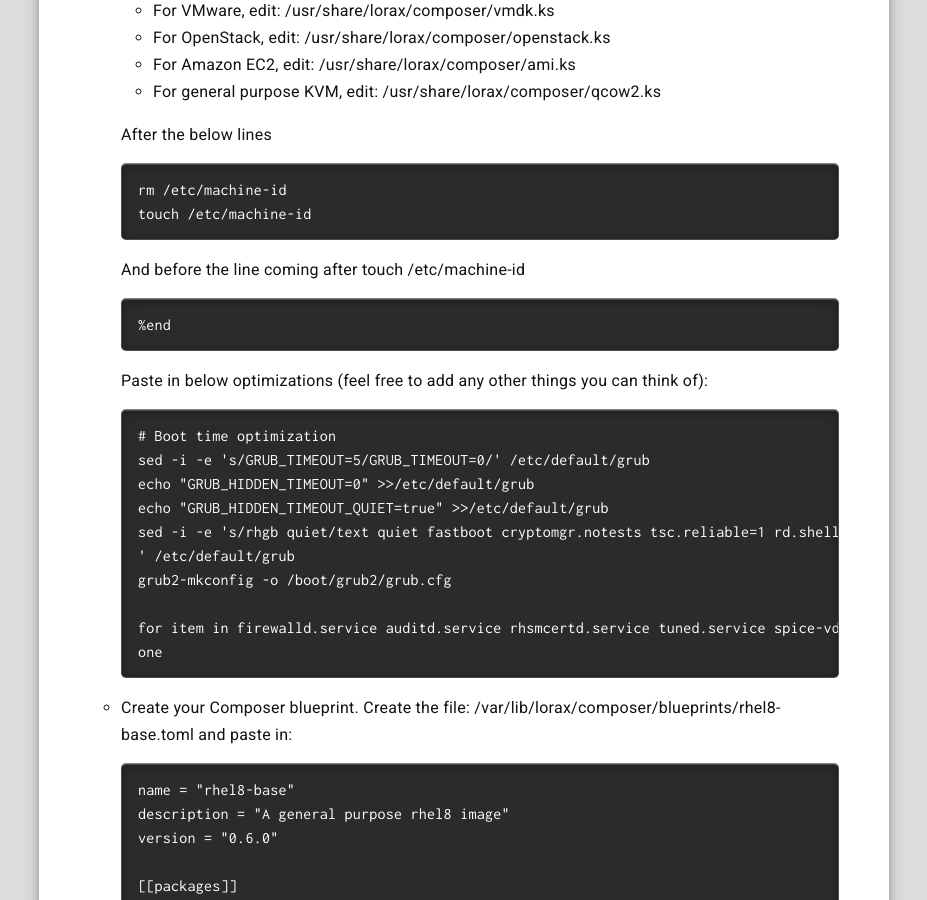
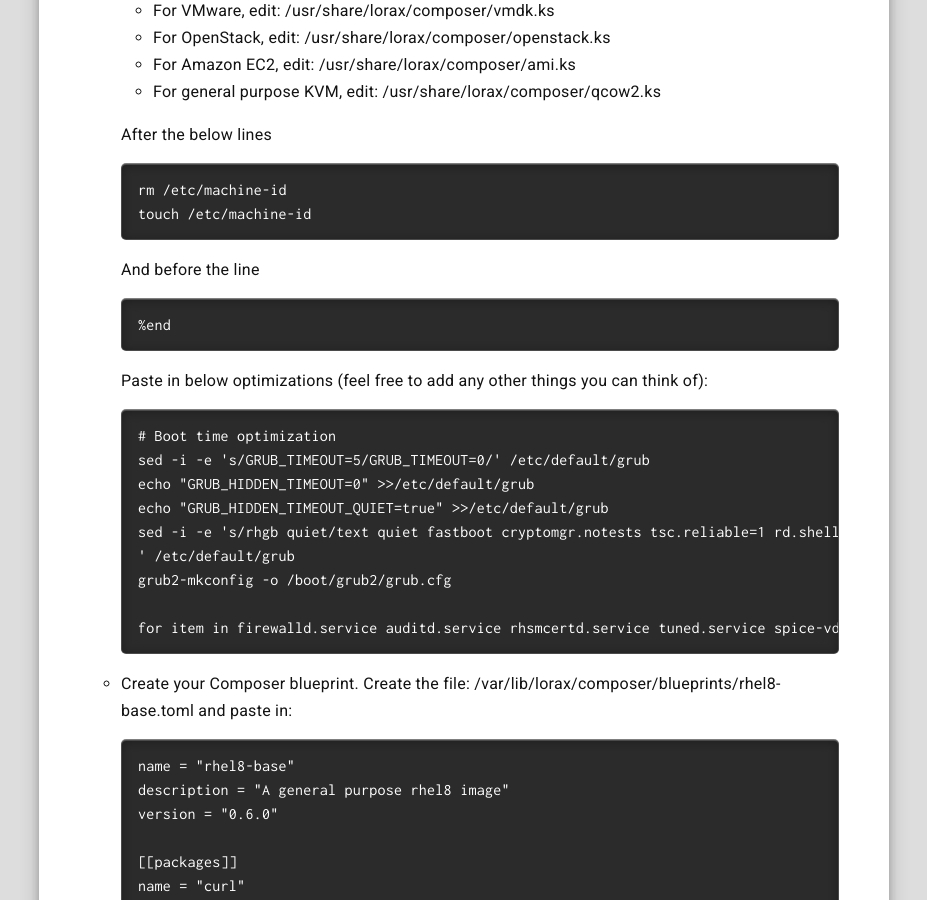
Before and after one commit to RedHatNordicsSA/RedHatNordicsSA.github.io, a Jekyll site: the page built from _posts/2019-04-24-rhel8-really-fast.markdown, in a window 1280 px wide and 900 px high, scrolled down 3024 px. Shown: the whole window, without its empty margins (176-1103 px from the left). Built offline with Jekyll 4.4.1, drawn with Linux system fonts in a browser that asks for light colours.

Commit message:
minor sentence difference

````diff
--- a/_posts/2019-04-24-rhel8-really-fast.markdown
+++ b/_posts/2019-04-24-rhel8-really-fast.markdown
@@ -133,7 +133,7 @@
   touch /etc/machine-id
   ```
 
-  And before the line coming after touch /etc/machine-id
+  And before the line
   ```
   %end
   ```
@@ -148,8 +148,7 @@
   ' /etc/default/grub
   grub2-mkconfig -o /boot/grub2/grub.cfg
 
-  for item in firewalld.service auditd.service rhsmcertd.service tuned.service spice-vdagentd.socket remote-fs.target dnf-makecache.service chronyd.service kdump.service sssd.service; do systemctl disable $item; d
-  one
+  for item in firewalld.service auditd.service rhsmcertd.service tuned.service spice-vdagentd.socket remote-fs.target dnf-makecache.service chronyd.service kdump.service sssd.service; do systemctl disable $item; done
   ```
 
 * Create your Composer blueprint. Create the file: /var/lib/lorax/composer/blueprints/rhel8-base.toml
````
